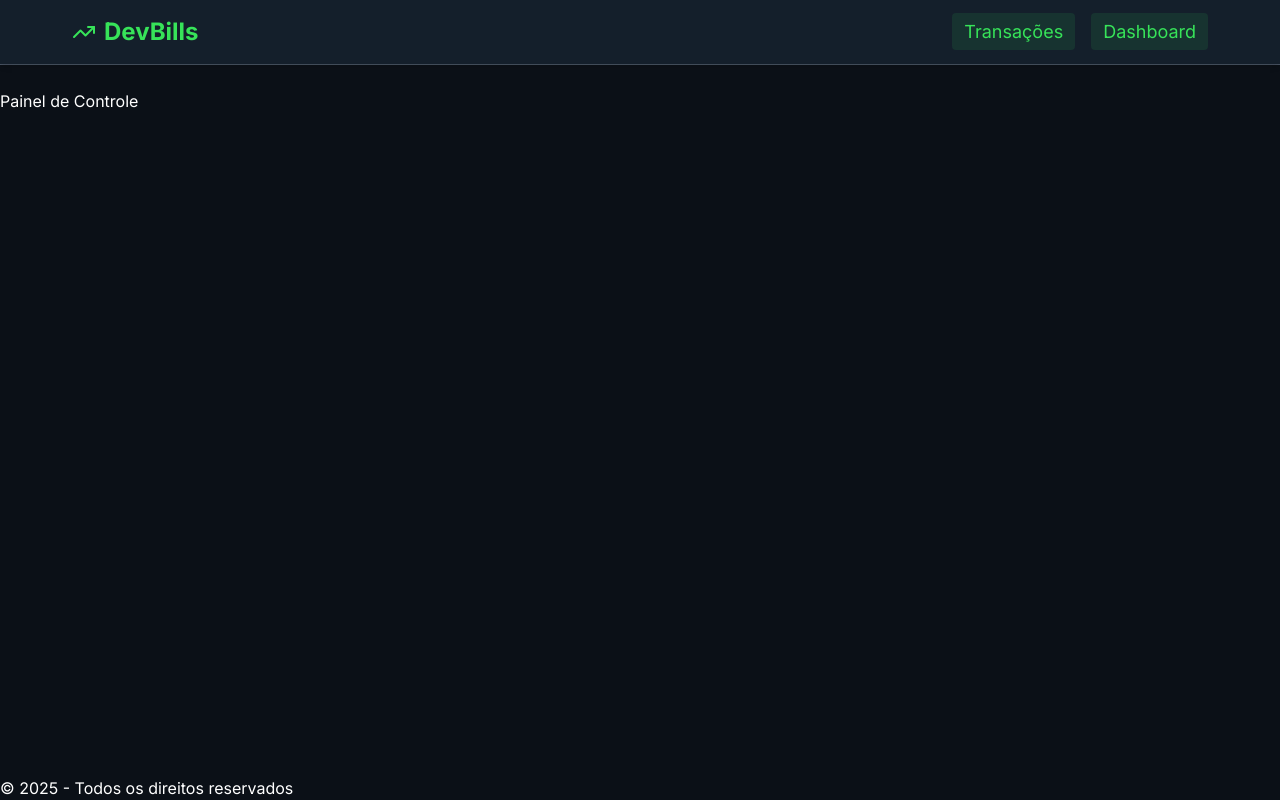
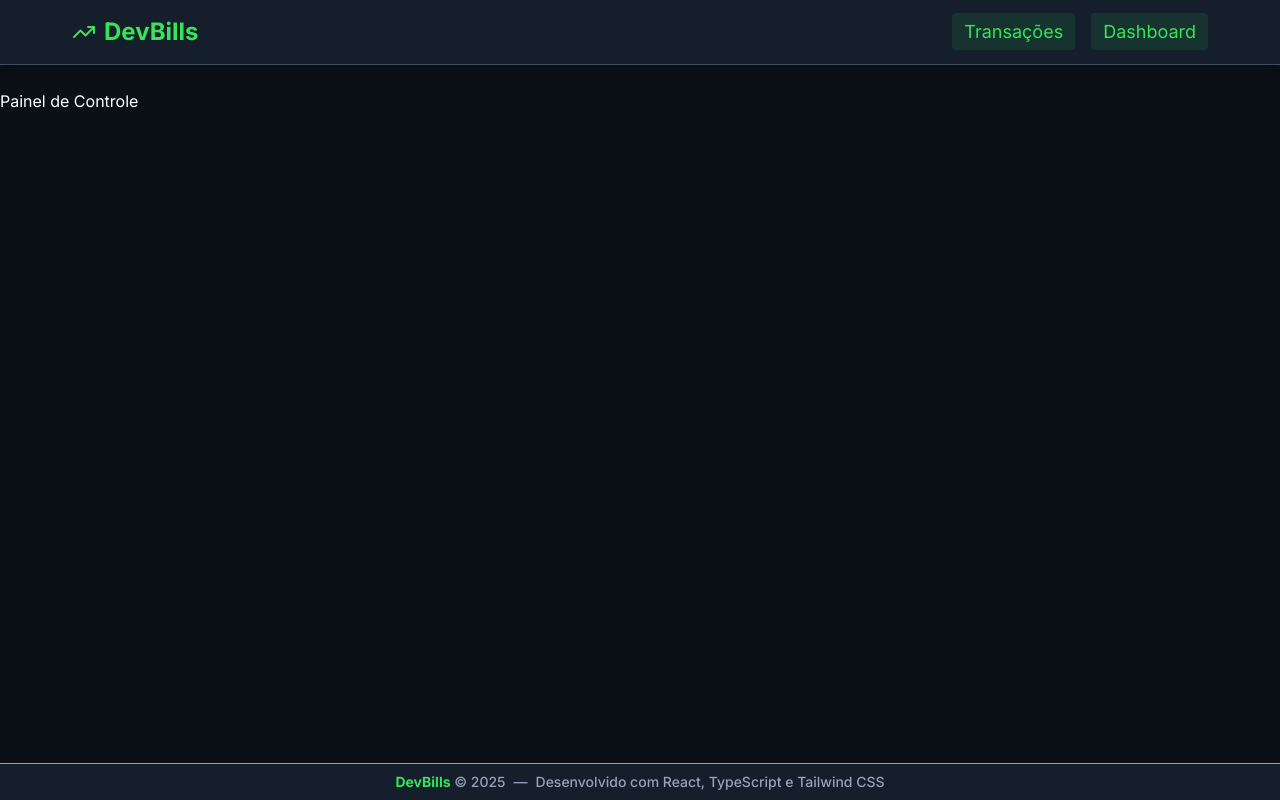
Before and after one commit to thallesrafaell/devbills, a React (Vite) app in the folder interface/: page /dashboard in a window 1280 px wide. Built offline with nearby package versions, Linux system fonts and the light colour scheme; no server answers.

Commit message:
feat: atualiza o componente Footer para exibir o ano atual e informações sobre a tecnologia utilizada

```diff
--- a/interface/src/components/footer/index.tsx
+++ b/interface/src/components/footer/index.tsx
@@ -1,7 +1,17 @@
 const Footer = () => {
+  const currentYear = new Date().getFullYear();
   return (
     <footer>
-      <p>© 2025 - Todos os direitos reservados</p>
+      <p className="bg-gray-800 text-sm font-medium text-center text-gray-400 py-2 flex justify-center items-center flex-col gap-2 border-t border-gray-400 boder-solid md:flex-row">
+        <span className="text-gray-400">
+          <span className="font-bold text-primary-500">DevBills</span> ©{' '}
+          {currentYear}
+        </span>{' '}
+        <span className="hidden md:inline">—</span>
+        <span className="text-gray-400">
+          Desenvolvido com React, TypeScript e Tailwind CSS
+        </span>
+      </p>
     </footer>
   );
 };
```
